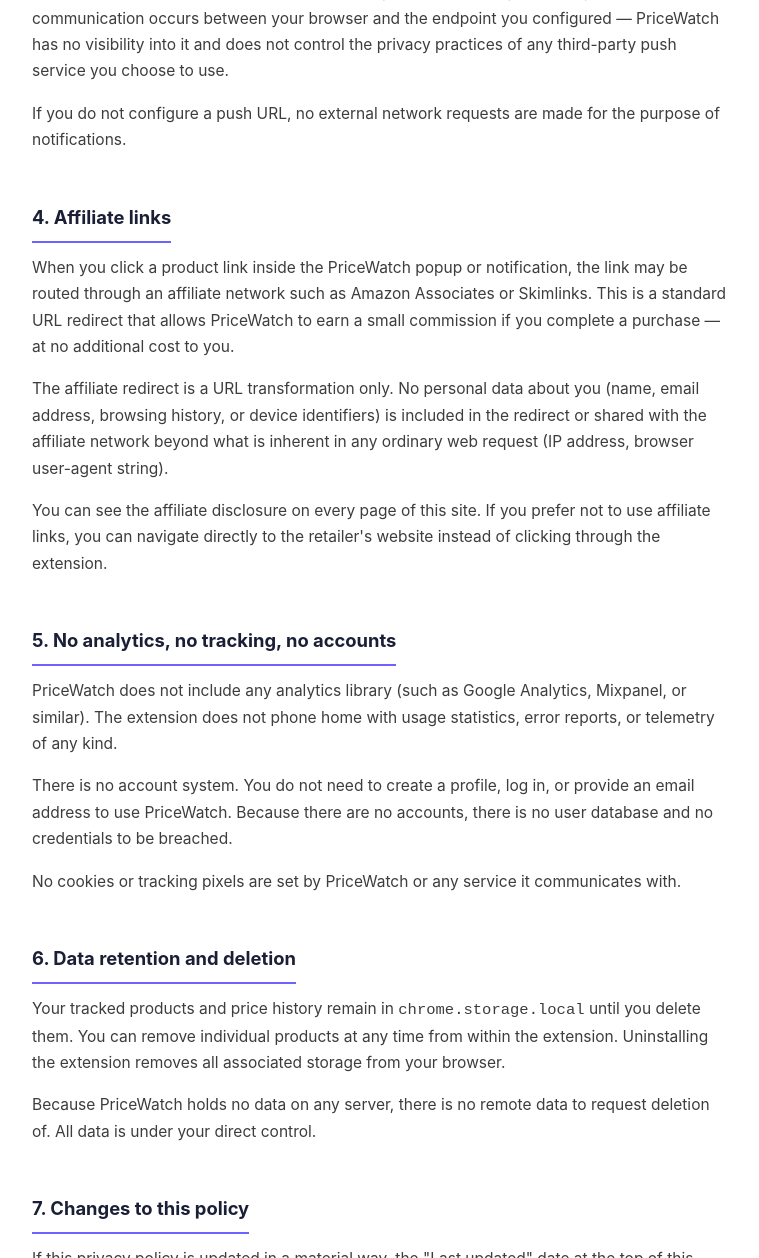
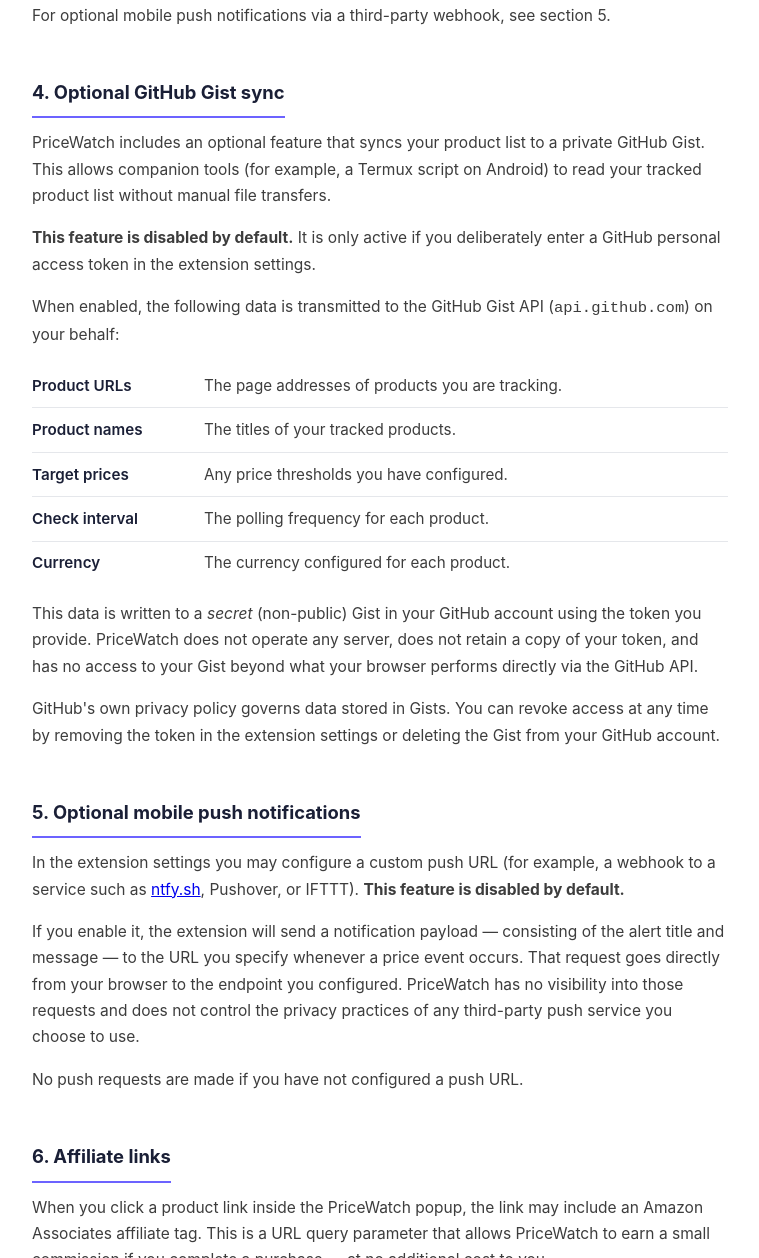
Before and after one commit to cristian-smc/price-tracker, a browser extension: page docs/privacy.html in a window 1280 px wide. Shown: the part 1542-2800 px from the top of the page, without its empty margins (260-1019 px from the left). Drawn offline with Linux system fonts and the light colour scheme.

Commit message:
fix: update privacy policy to disclose GitHub Gist sync and push notification data flows
Adds explicit sections for the Gist sync feature (product data sent to api.github.com) and mobile push webhook, removes stale Skimlinks reference, and corrects the intro callout. Addresses CWS rejection for omitted data collection disclosures (violation ref: Purple Nickel).

```diff
--- a/docs/privacy.html
+++ b/docs/privacy.html
@@ -245,7 +245,7 @@
   <header class="page-header">
     <div class="page-header-inner">
       <h1>Privacy Policy</h1>
-      <p class="last-updated">Last updated: 2026-04-14</p>
+      <p class="last-updated">Last updated: 2026-04-28</p>
     </div>
   </header>
 
@@ -254,7 +254,7 @@
 
     <div class="intro-callout">
       <strong>The short version</strong>
-      PriceWatch does not collect, transmit, or sell your personal data. Everything the extension stores lives in your browser and never leaves your device, unless you explicitly configure an external notification endpoint.
+      PriceWatch does not collect, sell, or share your personal data. Everything the extension stores lives in your browser. Data only leaves your device if you explicitly enable optional features: GitHub Gist sync (sends your product list to your own GitHub account) or mobile push notifications (sends alert text to a webhook URL you configure). Both features are off by default.
     </div>
 
     <!-- 1. What data is stored -->
@@ -268,7 +268,7 @@
         <li><span class="data-label">Target price</span> The price threshold you set for notifications, if any.</li>
         <li><span class="data-label">Check interval</span> How frequently you have configured the extension to re-check the price (e.g., every hour, daily).</li>
       </ul>
-      <p>This data is stored exclusively in <code>chrome.storage.local</code> on your device. It is never transmitted to any server operated by PriceWatch or any third party, except as described in section 4 below regarding affiliate links and section 5 regarding optional push notifications.</p>
+      <p>This data is stored exclusively in <code>chrome.storage.local</code> on your device. It is never transmitted to any server operated by PriceWatch or any third party, except as described in section 4 below regarding optional GitHub Gist sync, section 5 regarding optional mobile push notifications, and section 6 regarding affiliate links.</p>
     </div>
 
     <!-- 2. Browsing data -->
@@ -281,43 +281,67 @@
     <!-- 3. Notifications -->
     <div class="policy-section" id="notifications">
       <h2>3. Notifications</h2>
-      <p>Price drop alerts are delivered through the Chrome Notifications API, which is handled entirely by your browser and operating system. No notification content is routed through an external server operated by PriceWatch.</p>
-      <p>In the extension settings, you have the option to configure a custom push URL (for example, a webhook to a service such as Pushover or IFTTT). If you choose to enable this optional feature, the extension will send a notification payload to the URL you specify. That communication occurs between your browser and the endpoint you configured — PriceWatch has no visibility into it and does not control the privacy practices of any third-party push service you choose to use.</p>
-      <p>If you do not configure a push URL, no external network requests are made for the purpose of notifications.</p>
+      <p>Price drop alerts, sell alerts, and back-in-stock alerts are delivered through the Chrome Notifications API, which is handled entirely by your browser and operating system. No notification content is routed through any server operated by PriceWatch.</p>
+      <p>For optional mobile push notifications via a third-party webhook, see section 5.</p>
     </div>
 
-    <!-- 4. Affiliate links -->
-    <div class="policy-section" id="affiliate-links">
-      <h2>4. Affiliate links</h2>
-      <p>When you click a product link inside the PriceWatch popup or notification, the link may be routed through an affiliate network such as Amazon Associates or Skimlinks. This is a standard URL redirect that allows PriceWatch to earn a small commission if you complete a purchase — at no additional cost to you.</p>
-      <p>The affiliate redirect is a URL transformation only. No personal data about you (name, email address, browsing history, or device identifiers) is included in the redirect or shared with the affiliate network beyond what is inherent in any ordinary web request (IP address, browser user-agent string).</p>
-      <p>You can see the affiliate disclosure on every page of this site. If you prefer not to use affiliate links, you can navigate directly to the retailer's website instead of clicking through the extension.</p>
+    <!-- 4. GitHub Gist sync -->
+    <div class="policy-section" id="gist-sync">
+      <h2>4. Optional GitHub Gist sync</h2>
+      <p>PriceWatch includes an optional feature that syncs your product list to a private GitHub Gist. This allows companion tools (for example, a Termux script on Android) to read your tracked product list without manual file transfers.</p>
+      <p><strong>This feature is disabled by default.</strong> It is only active if you deliberately enter a GitHub personal access token in the extension settings.</p>
+      <p>When enabled, the following data is transmitted to the GitHub Gist API (<code>api.github.com</code>) on your behalf:</p>
+      <ul class="data-list">
+        <li><span class="data-label">Product URLs</span> The page addresses of products you are tracking.</li>
+        <li><span class="data-label">Product names</span> The titles of your tracked products.</li>
+        <li><span class="data-label">Target prices</span> Any price thresholds you have configured.</li>
+        <li><span class="data-label">Check interval</span> The polling frequency for each product.</li>
+        <li><span class="data-label">Currency</span> The currency configured for each product.</li>
+      </ul>
+      <p>This data is written to a <em>secret</em> (non-public) Gist in your GitHub account using the token you provide. PriceWatch does not operate any server, does not retain a copy of your token, and has no access to your Gist beyond what your browser performs directly via the GitHub API.</p>
+      <p>GitHub's own privacy policy governs data stored in Gists. You can revoke access at any time by removing the token in the extension settings or deleting the Gist from your GitHub account.</p>
     </div>
 
-    <!-- 5. No analytics or accounts -->
+    <!-- 5. Mobile push notifications -->
+    <div class="policy-section" id="mobile-push">
+      <h2>5. Optional mobile push notifications</h2>
+      <p>In the extension settings you may configure a custom push URL (for example, a webhook to a service such as <a href="https://ntfy.sh" rel="noopener noreferrer">ntfy.sh</a>, Pushover, or IFTTT). <strong>This feature is disabled by default.</strong></p>
+      <p>If you enable it, the extension will send a notification payload — consisting of the alert title and message — to the URL you specify whenever a price event occurs. That request goes directly from your browser to the endpoint you configured. PriceWatch has no visibility into those requests and does not control the privacy practices of any third-party push service you choose to use.</p>
+      <p>No push requests are made if you have not configured a push URL.</p>
+    </div>
+
+    <!-- 6. Affiliate links -->
+    <div class="policy-section" id="affiliate-links">
+      <h2>6. Affiliate links</h2>
+      <p>When you click a product link inside the PriceWatch popup, the link may include an Amazon Associates affiliate tag. This is a URL query parameter that allows PriceWatch to earn a small commission if you complete a purchase — at no additional cost to you.</p>
+      <p>The affiliate tag is a URL modification only. No personal data about you (name, email address, browsing history, or device identifiers) is included in the link or shared with Amazon beyond what is inherent in any ordinary web request (IP address, browser user-agent string). You may configure your own Amazon Associates tag in the extension settings, or leave the default publisher tag in place.</p>
+      <p>If you prefer not to use affiliate links, you can navigate directly to the retailer's website instead of clicking through the extension.</p>
+    </div>
+
+    <!-- 7. No analytics or accounts -->
     <div class="policy-section" id="no-analytics">
-      <h2>5. No analytics, no tracking, no accounts</h2>
+      <h2>7. No analytics, no tracking, no accounts</h2>
       <p>PriceWatch does not include any analytics library (such as Google Analytics, Mixpanel, or similar). The extension does not phone home with usage statistics, error reports, or telemetry of any kind.</p>
       <p>There is no account system. You do not need to create a profile, log in, or provide an email address to use PriceWatch. Because there are no accounts, there is no user database and no credentials to be breached.</p>
       <p>No cookies or tracking pixels are set by PriceWatch or any service it communicates with.</p>
     </div>
 
-    <!-- 6. Data retention and deletion -->
+    <!-- 8. Data retention and deletion -->
     <div class="policy-section" id="data-retention">
-      <h2>6. Data retention and deletion</h2>
+      <h2>8. Data retention and deletion</h2>
       <p>Your tracked products and price history remain in <code>chrome.storage.local</code> until you delete them. You can remove individual products at any time from within the extension. Uninstalling the extension removes all associated storage from your browser.</p>
       <p>Because PriceWatch holds no data on any server, there is no remote data to request deletion of. All data is under your direct control.</p>
     </div>
 
-    <!-- 7. Changes to this policy -->
+    <!-- 9. Changes to this policy -->
     <div class="policy-section" id="changes">
-      <h2>7. Changes to this policy</h2>
+      <h2>9. Changes to this policy</h2>
       <p>If this privacy policy is updated in a material way, the "Last updated" date at the top of this page will be revised. Continued use of the extension after any update constitutes acceptance of the revised policy. If you disagree with a change, you can uninstall the extension at any time.</p>
     </div>
 
-    <!-- 8. Contact -->
+    <!-- 10. Contact -->
     <div class="policy-section" id="contact">
-      <h2>8. Contact</h2>
+      <h2>10. Contact</h2>
       <p>If you have questions about this privacy policy or how PriceWatch handles data, please open an issue on the project's repository or use the support link in the Chrome Web Store listing.</p>
     </div>
 
```
